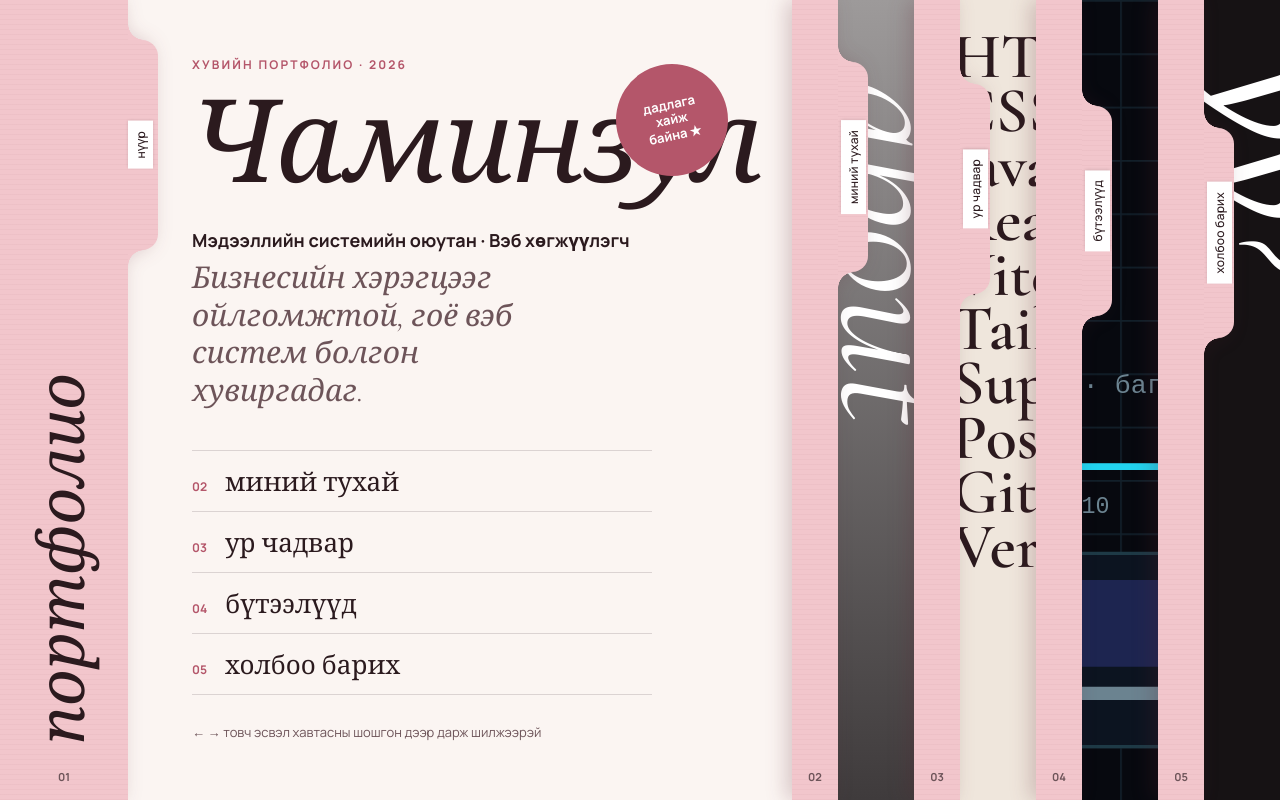
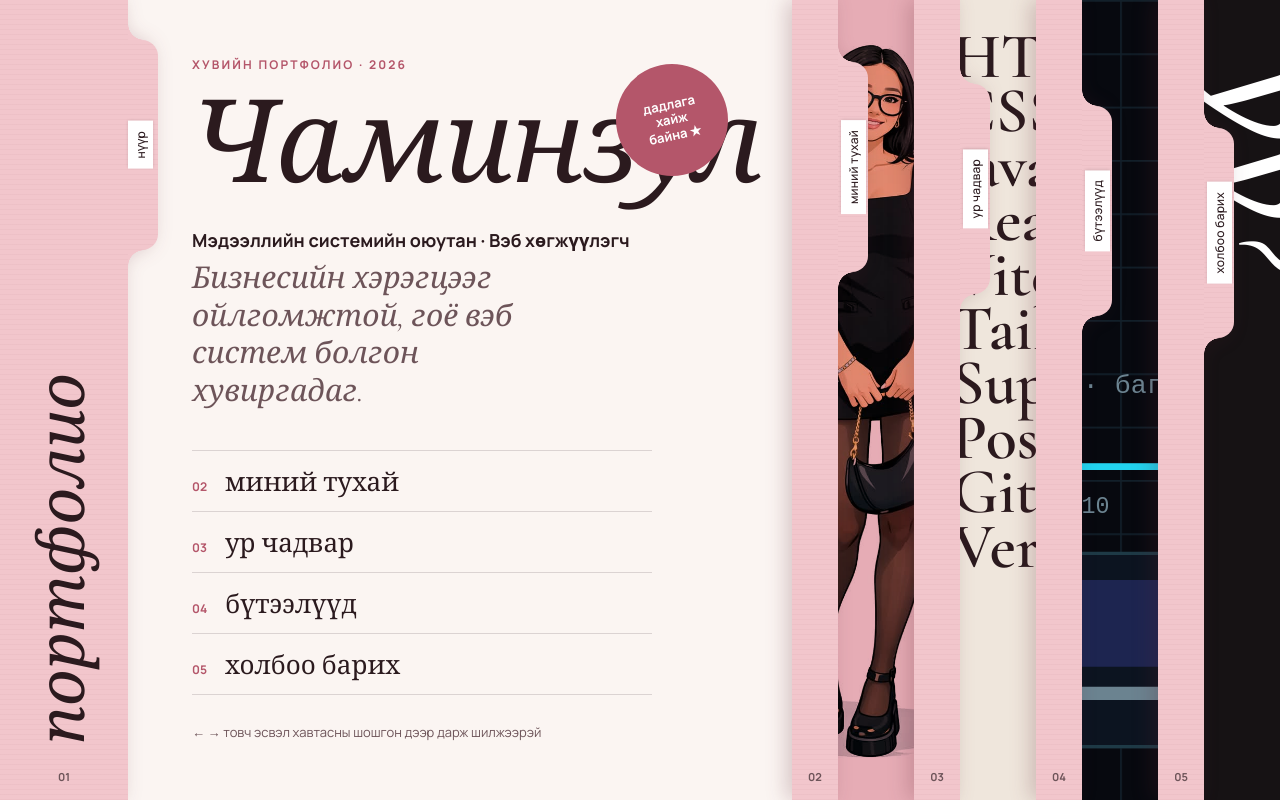
Before and after one commit to chaminzul0-bit/portfolio, a plain HTML site: page index.html in a window 1280 px wide. Drawn offline with nearby package versions, Linux system fonts and the light colour scheme.

Commit message:
Өөрийн зургийг Миний тухай хэсэгт нэмэв
Co-Authored-By: Claude Opus 5.5 <noreply@anthropic.com>

```diff
--- a/data.js
+++ b/data.js
@@ -9,7 +9,7 @@ window.PORTFOLIO = {
   initials: "Ч",         // Хавтасны зурвас дээр гарах үсэг
   role: "Мэдээллийн системийн оюутан · Вэб хөгжүүлэгч",
   tagline: "Бизнесийн хэрэгцээг ойлгомжтой, гоё вэб систем болгон хувиргадаг.",
-  photo: "",             // жишээ: "assets/me.jpg" — хоосон бол үсгээр солигдоно
+  photo: "assets/me.jpg", // хоосон ("") бол зургийн оронд эхний үсэг гарна
 
   // "Миний тухай" хэсгийн товч баримтууд
   facts: [
--- a/style.css
+++ b/style.css
@@ -177,7 +177,8 @@ body {
 .peek-home span { font-size: 220px; top: 18%; left: -20px; writing-mode: vertical-rl; }
 
 .peek-about { background: linear-gradient(180deg, #9d9a9a, #3f3b3c); }
-.peek-about img { width: 100%; height: 100%; object-fit: cover; filter: grayscale(1) contrast(1.05); }
+.peek-about:has(img) { background: var(--pink-dark); }
+.peek-about img { width: 100%; height: 100%; object-fit: cover; object-position: 50% 0; mix-blend-mode: multiply; }
 .peek-about .peek-word { color: #fff; font-size: 170px; top: 10%; left: -14px; writing-mode: vertical-rl; }
 
 .peek-skills { background: #efe6dc; color: var(--ink); }
@@ -313,7 +314,9 @@ h2 em, h1 em { font-style: italic; color: var(--rose); }
   overflow: hidden;
   box-shadow: 10px 10px 0 var(--pink);
 }
-.photo img { width: 100%; height: 100%; object-fit: cover; filter: grayscale(.2); }
+/* Зурагтай үед: бүтэн биеийн дүрийг тайрахгүй, цагаан дэвсгэрийг ягаантай уусгана (multiply) */
+.photo:has(img) { aspect-ratio: 2 / 3; background: var(--pink); }
+.photo img { width: 100%; height: 100%; object-fit: contain; mix-blend-mode: multiply; }
 .photo span { font-family: var(--serif); font-style: italic; font-size: 120px; color: #fff; }
 .about-text p { font-size: 17px; line-height: 1.75; margin: 0 0 16px; max-width: 58ch; }
 .facts { display: grid; grid-template-columns: repeat(auto-fit, minmax(150px, 1fr)); gap: 16px; margin: 28px 0 0; }
```
Also changed, not shown: assets/me.jpg (added).
